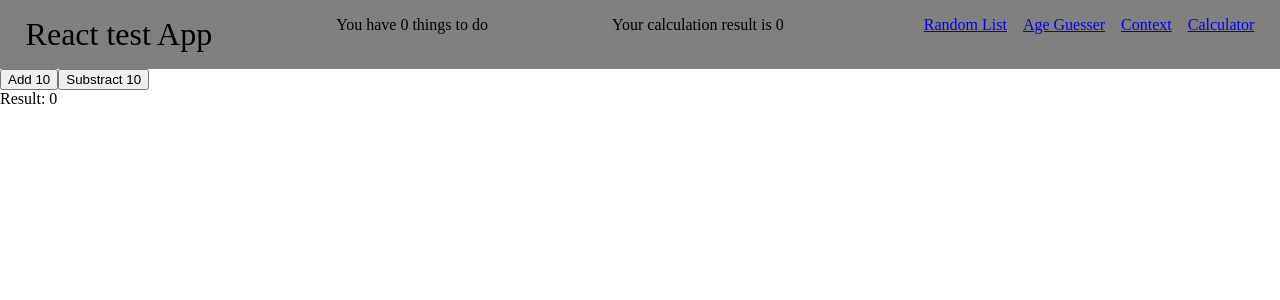
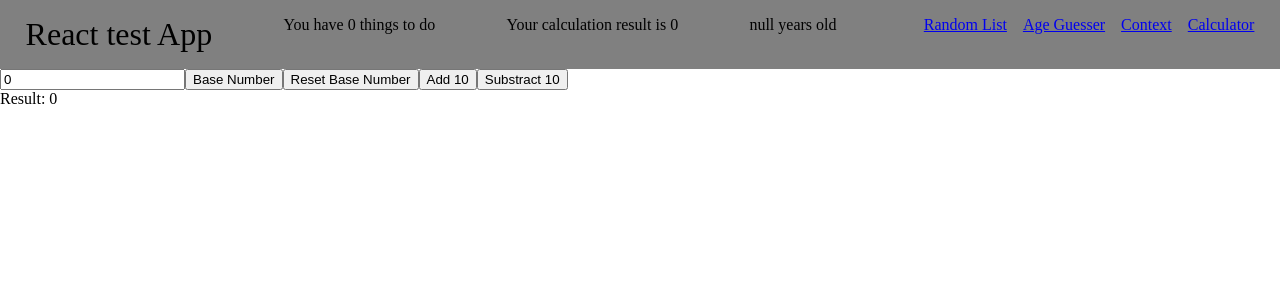
Before and after one commit to dobosalpar/ReactTest, a React (Create React App) app: page /calculator in a window 1280 px wide. Shown: the top 300 px of the page. Built offline with nearby package versions, Linux system fonts and the light colour scheme; the HTML template or start-up script is replaced by a standard one.

Commit message:
AgeGuesser with useReducer Hook

```diff
--- a/src/App.js
+++ b/src/App.js
@@ -7,16 +7,19 @@ import PostDetail from './Screens/PostDetail/PostDetail';
 import Context from './Screens/Context/Context';
 import Calculator from './Screens/Calculator/Calculator';
 import { initialState, reducer } from './Redux/Reducer';
+import { guessedAgeForName, ageGuesserReducer } from "./Redux/AgeGuesserReducer"
 import './App.css';
 
 export const TodoContext = createContext();
 export const CalculatorContext = createContext();
+export const AgeGuesserContext = createContext();
 
 const App = () => {
   const [isLoading, setIsloading] = useState(false);
   const [list, setList] = useState([]);
 
   const [state, dispatch] = useReducer(reducer, initialState);
+  const [ageGuesserState, ageGuess] = useReducer(ageGuesserReducer, guessedAgeForName)
 
   // useCallback
   const downloadList = useCallback(() => {
@@ -46,12 +49,14 @@ const App = () => {
     <BrowserRouter>
       <TodoContext.Provider value={{ todoList, setTodoList }}>
       <CalculatorContext.Provider value={{ state, dispatch }}>
+      <AgeGuesserContext.Provider value={{ageGuesserState, ageGuess}}>
         <Navigation />
         <Route exact path="/" render={() => <RandomList isLoading={isLoading} list={list} downloadList={downloadList} />} />
         <Route path="/age-guesser" component={AgeGuesser} />
         <Route path="/post/:id" render={() => <PostDetail isLoading={isLoading} list={list} downloadListById={downloadListById} />} />
         <Route path="/context" component={Context} />
         <Route path="/calculator" component={Calculator} />
+      </AgeGuesserContext.Provider>
       </CalculatorContext.Provider>
       </TodoContext.Provider>
     </BrowserRouter>
--- a/src/Components/Navigation/Navigation.jsx
+++ b/src/Components/Navigation/Navigation.jsx
@@ -1,11 +1,12 @@
 import React, { useContext } from 'react';
 import { Link } from 'react-router-dom';
-import { TodoContext, CalculatorContext } from '../../App';
+import { TodoContext, CalculatorContext, AgeGuesserContext } from '../../App';
 import './Navigation.css';
 
 const Navigation = () => {
 	const { todoList } = useContext(TodoContext);
 	const { state } = useContext(CalculatorContext);
+	const { ageGuesserState } = useContext(AgeGuesserContext)
 
 	return (
 		<div className="navigation">
@@ -17,6 +18,9 @@ const Navigation = () => {
 			</div>
 			<div className="navigation__info">
 				{`Your calculation result is ${state.value}`}
+			</div>
+			<div className="navigation__info">
+				{`${ageGuesserState.name} ${ageGuesserState.age} years old`}
 			</div>
 			<div className="navigation__menu">
 				<Link to="/" className="navigation__menu--element">
--- a/src/Redux/ActionTypes.js
+++ b/src/Redux/ActionTypes.js
@@ -1,2 +1,4 @@
 export const ADD = 'ADD';
 export const SUBTRACT = 'SUBTRACT';
+export const SET = "SET"
+export const RESET = "RESET"
--- /dev/null
+++ b/src/Redux/AgeGuesserReducer.js
@@ -0,0 +1,26 @@
+
+import { SET } from './ActionTypes';
+export const guessedAgeForName = {
+    name: "",
+    age: null,
+}
+
+export const ageGuesserReducer = (state, action) => {
+
+    const {type, payload} = action;
+
+    switch (type) {
+        case SET:
+            fetch(`https://api.agify.io?name=${payload}`)
+                .then(response => response.json())
+                .then(data => {
+                    return {
+                        name: payload,
+                        age: data.age,
+                    }
+                })
+            break;
+        default:
+            return state
+    }
+}
--- a/src/Redux/Reducer.js
+++ b/src/Redux/Reducer.js
@@ -1,4 +1,4 @@
-import { ADD, SUBTRACT } from './ActionTypes';
+import { ADD, SUBTRACT, SET, RESET } from './ActionTypes';
 
 export const initialState = {
   value: 0,
@@ -15,6 +15,14 @@ export const reducer = (state, action) => {
       return {
         value: state.value - payload,
       };
+    case SET:
+      return {
+        value: payload,
+       };
+    case RESET:
+      return {
+        value: payload,
+      };
     default:
       return state;
   }
--- a/src/Screens/AgeGuesser/AgeGuesser.jsx
+++ b/src/Screens/AgeGuesser/AgeGuesser.jsx
@@ -1,30 +1,22 @@
-import React, { useState, useCallback } from 'react';
+import React, { useState, useContext } from 'react';
+import { AgeGuesserContext } from '../../App';
+import { SET } from '../../Redux/ActionTypes';
 
 const AgeGuesser = () => {
   const [name, setName] = useState('');
-  const [age, setAge] = useState(null);
-  const [isLoading, setIsLoading] = useState(false);
-
-  const handleNameChange = useCallback((text) => {
-    setName(text)
-  }, []);
-
-  const guessAge = useCallback(() => {
-    setIsLoading(true);
-    fetch(`https://api.agify.io?name=${name}`)
-      .then(response => response.json())
-      .then(json => {
-        setIsLoading(false);
-        setAge(json.age);
-      });
-  }, [name]);
+  const { ageGuesserState, ageGuess } = useContext(AgeGuesserContext)
 
   return (
     <>
       <h1>Age Guesser</h1>
-      <input type="text" value={name} onChange={e => handleNameChange(e.target.value)} />
-      <button onClick={guessAge} disabled={isLoading || !name}>Guess Age</button>
-      <div>{age}</div>
+      <input type="text" value={name} onChange={e => setName(e.target.value)} />
+      <button onClick={() => {
+        ageGuess({
+          type: SET,
+          payload: name,
+        })
+      }}>Guess Age</button>
+      <div>{console.log(ageGuesserState.age)}</div>
     </>
   );
 }
--- a/src/Screens/Calculator/Calculator.jsx
+++ b/src/Screens/Calculator/Calculator.jsx
@@ -1,12 +1,30 @@
-import React, { useContext } from 'react';
+import React, { useContext, useState } from 'react';
 import { CalculatorContext } from '../../App';
-import { ADD, SUBTRACT } from '../../Redux/ActionTypes';
+import { ADD, SUBTRACT, SET, RESET } from '../../Redux/ActionTypes';
 
 const Calculator = () => {
   const { state, dispatch } = useContext(CalculatorContext);
-
+  const [baseValue, setBaseValue] = useState(0)
+  const [savedValue, setSaveValue] = useState(0)
   return (
     <div>
+      <input type="number" value={baseValue} onChange={e => setBaseValue(parseInt(e.target.value))} />
+      <button onClick={() => {
+        setSaveValue(parseInt(baseValue))
+        setBaseValue(0)
+        dispatch({
+          type: SET,
+          payload: baseValue,
+        })
+      }}>Base Number</button>
+      <button onClick={() =>{
+        dispatch({
+          type: RESET,
+          payload: savedValue,
+        })
+      }}>
+      Reset Base Number
+      </button>
       <button onClick={() => {
         dispatch({
           type: ADD,
```
